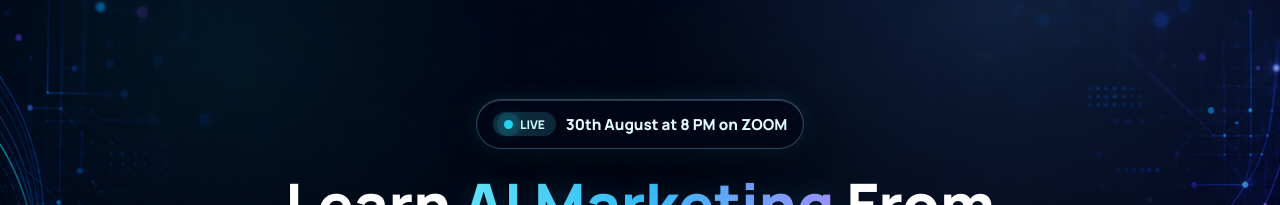
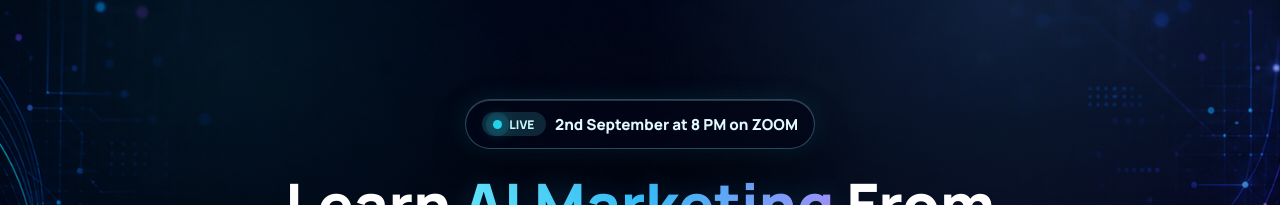
Before and after one commit to saugat420/ai-marketing-masterclass, a Next.js app: page /email in a window 1280 px wide. Shown: the part 132-337 px from the top of the page. Built offline with nearby package versions, Linux system fonts and the light colour scheme.

Commit message:
Update September 2 masterclass links

```diff
--- a/app/components/HeroSection.tsx
+++ b/app/components/HeroSection.tsx
@@ -9,7 +9,7 @@ export function HeroSection() {
               <span className="live-pulse-dot" />
               LIVE
             </span>
-            <span>30th August at 8 PM on ZOOM</span>
+            <span>2nd September at 8 PM on ZOOM</span>
           </div>
           <h1 className="mx-auto max-w-4xl text-[2.45rem] font-extrabold leading-[1.02] tracking-normal text-white sm:text-5xl lg:text-6xl">
             <span className="block sm:inline">Learn </span>
--- a/app/components/SimpleActionPage.tsx
+++ b/app/components/SimpleActionPage.tsx
@@ -9,7 +9,7 @@ type SimpleActionPageProps = {
   helperText?: string;
 };
 
-const dateText = "30th August at 8 PM on ZOOM";
+const dateText = "2nd September at 8 PM on ZOOM";
 
 function highlightAiMarketing(heading: string) {
   const [before, after] = heading.split("AI Marketing");
--- a/app/course-workflow/page.tsx
+++ b/app/course-workflow/page.tsx
@@ -5,7 +5,7 @@ export default function CourseWorkflowPage() {
   return (
     <SimpleActionPage
       {...sharedActionContent}
-      buttonHref="https://us06web.zoom.us/webinar/register/3417868582276/WN_htmgaOLsThWOZeuzXmbj3g"
+      buttonHref="https://us06web.zoom.us/webinar/register/2517868583913/WN_oWUhml_tQrOgY6Sya4POog"
     />
   );
 }
--- a/app/email/page.tsx
+++ b/app/email/page.tsx
@@ -5,7 +5,7 @@ export default function EmailPage() {
   return (
     <SimpleActionPage
       {...sharedActionContent}
-      buttonHref="https://us06web.zoom.us/webinar/register/8317868582029/WN_htmgaOLsThWOZeuzXmbj3g"
+      buttonHref="https://us06web.zoom.us/webinar/register/4117868583629/WN_oWUhml_tQrOgY6Sya4POog"
     />
   );
 }
--- a/app/facebook/page.tsx
+++ b/app/facebook/page.tsx
@@ -5,7 +5,7 @@ export default function FacebookPage() {
   return (
     <SimpleActionPage
       {...sharedActionContent}
-      buttonHref="https://us06web.zoom.us/webinar/register/8717868582078/WN_htmgaOLsThWOZeuzXmbj3g"
+      buttonHref="https://us06web.zoom.us/webinar/register/6817868583720/WN_oWUhml_tQrOgY6Sya4POog"
     />
   );
 }
--- a/app/instagram/page.tsx
+++ b/app/instagram/page.tsx
@@ -5,7 +5,7 @@ export default function InstagramPage() {
   return (
     <SimpleActionPage
       {...sharedActionContent}
-      buttonHref="https://us06web.zoom.us/webinar/register/9217868582161/WN_htmgaOLsThWOZeuzXmbj3g"
+      buttonHref="https://us06web.zoom.us/webinar/register/9517868583789/WN_oWUhml_tQrOgY6Sya4POog"
     />
   );
 }
--- a/app/masterclass-workflow/page.tsx
+++ b/app/masterclass-workflow/page.tsx
@@ -5,7 +5,7 @@ export default function MasterclassWorkflowPage() {
   return (
     <SimpleActionPage
       {...sharedActionContent}
-      buttonHref="https://us06web.zoom.us/webinar/register/6917868582230/WN_htmgaOLsThWOZeuzXmbj3g"
+      buttonHref="https://us06web.zoom.us/webinar/register/5217868583847/WN_oWUhml_tQrOgY6Sya4POog"
     />
   );
 }
--- a/app/thanks/page.tsx
+++ b/app/thanks/page.tsx
@@ -14,7 +14,7 @@ export default function ThanksPage() {
               <span className="live-pulse-dot" />
               LIVE
             </span>
-            <span>30th August at 8 PM on ZOOM</span>
+            <span>2nd September at 8 PM on ZOOM</span>
           </div>
           <h1 className="mx-auto max-w-[22rem] text-[2rem] font-extrabold leading-tight sm:max-w-4xl sm:text-5xl">
             <span className="block sm:inline">You&apos;re Registered</span>{" "}
@@ -43,7 +43,7 @@ export default function ThanksPage() {
           </p>
           <div className="mt-8 flex justify-center">
             <a
-              href="https://chat.whatsapp.com/J4lJEQh7pe2CaSQGshzStx"
+              href="https://chat.whatsapp.com/EHuLJE0iuBu5BxqJi3zfvB"
               className="primary-cta rounded-full bg-[linear-gradient(100deg,#1e5096_0%,#0ea5e9_48%,#6d5dfc_100%)] px-6 py-3.5 text-sm font-extrabold text-white shadow-[0_22px_52px_rgba(14,165,233,0.34),0_0_32px_rgba(109,93,252,0.28)] transition focus:outline-none focus:ring-2 focus:ring-cyan-300/40 focus:ring-offset-2 focus:ring-offset-[#05070d]"
             >
               <span>Join WhatsApp Reminder Group</span>
--- a/app/whatsapp-group/page.tsx
+++ b/app/whatsapp-group/page.tsx
@@ -6,7 +6,7 @@ export default function WhatsAppGroupPage() {
       heading="Join Our WhatsApp Group Before You Leave"
       description="Click the button below to join our WhatsApp group now, so you don't miss any important updates, reminders, or session links."
       buttonLabel="Join WhatsApp Group"
-      buttonHref="https://chat.whatsapp.com/J4lJEQh7pe2CaSQGshzStx"
+      buttonHref="https://chat.whatsapp.com/EHuLJE0iuBu5BxqJi3zfvB"
     />
   );
 }
--- a/app/whatsapp/page.tsx
+++ b/app/whatsapp/page.tsx
@@ -5,7 +5,7 @@ export default function WhatsAppPage() {
   return (
     <SimpleActionPage
       {...sharedActionContent}
-      buttonHref="https://us06web.zoom.us/webinar/register/4617868582126/WN_htmgaOLsThWOZeuzXmbj3g"
+      buttonHref="https://us06web.zoom.us/webinar/register/7217868583683/WN_oWUhml_tQrOgY6Sya4POog"
     />
   );
 }
--- a/app/youtube/page.tsx
+++ b/app/youtube/page.tsx
@@ -5,7 +5,7 @@ export default function YouTubePage() {
   return (
     <SimpleActionPage
       {...sharedActionContent}
-      buttonHref="https://us06web.zoom.us/webinar/register/9417877443137/WN_htmgaOLsThWOZeuzXmbj3g"
+      buttonHref="https://us06web.zoom.us/webinar/register/9017880855887/WN_oWUhml_tQrOgY6Sya4POog"
     />
   );
 }
```
